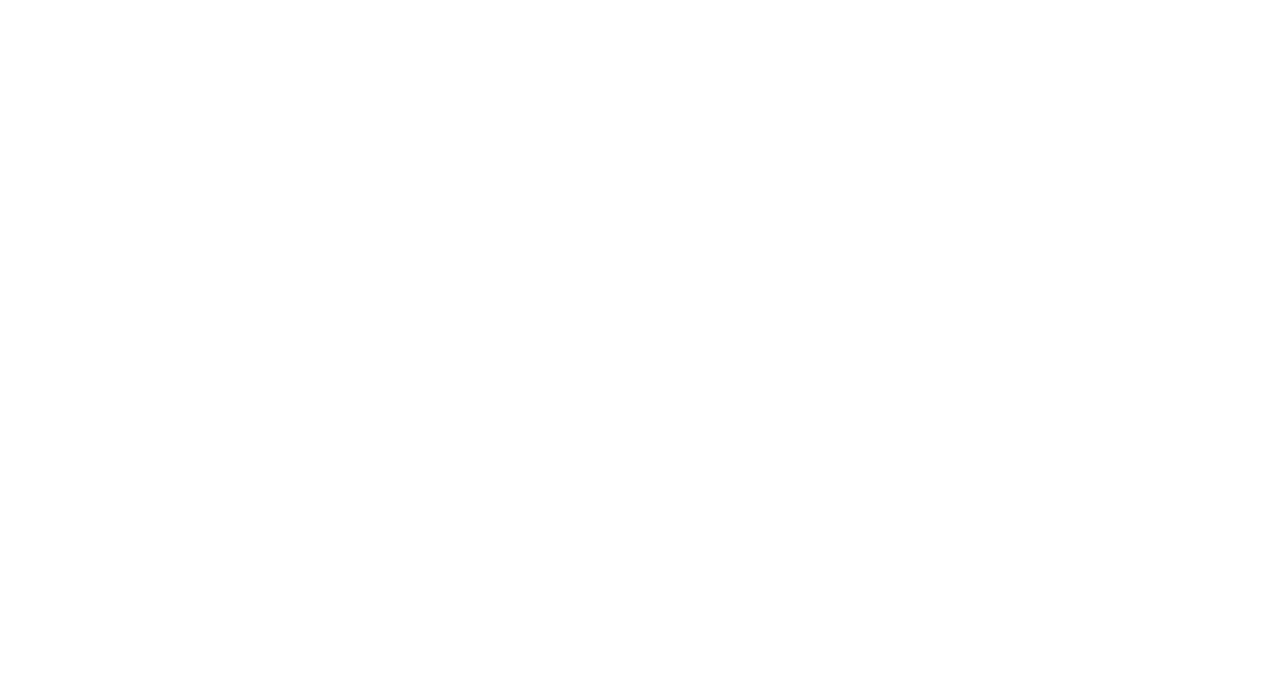
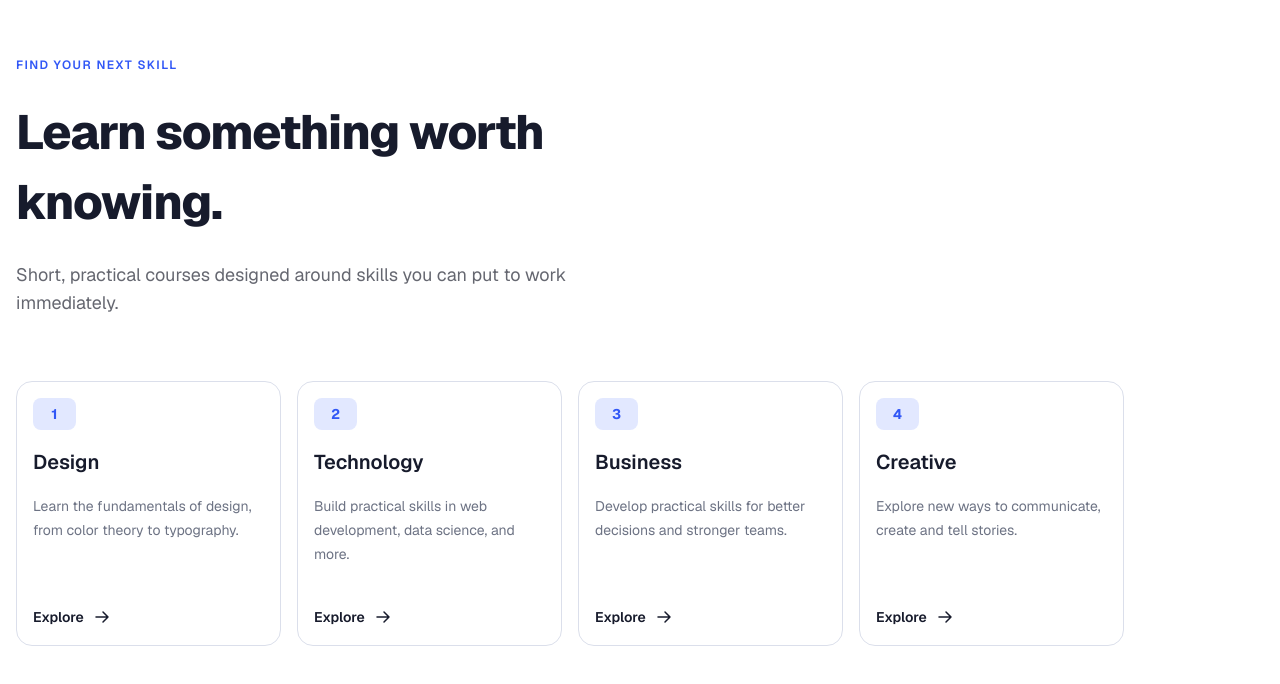
Before and after one commit to esthervbac/buzzvel-test, a Next.js app: page / in a window 1280 px wide. Shown: the part 880-1564 px from the top of the page. Before the commit the page ends 800 px from the top, so only its background shows below. Built offline with nearby package versions, Linux system fonts and the light colour scheme.

Commit message:
feat(): Added categories content and created card component

```diff
--- a/src/app/page.tsx
+++ b/src/app/page.tsx
@@ -1,5 +1,6 @@
 import { Header } from "@/components/Header";
-import { Hero } from "@/components/home/Hero";
+import { Categories } from "@/components/home/CategoriesContent";
+import { Hero } from "@/components/home/HeroContent";
 
 export default function Home() {
   return (
@@ -7,6 +8,7 @@ export default function Home() {
       <Header />
       <main className="flex flex-1 w-full flex-col items-center justify-center">
         <Hero />
+        <Categories />
       </main>
     </div>
   );
--- /dev/null
+++ b/src/components/home/Card.tsx
@@ -0,0 +1,39 @@
+import Link from "next/link";
+import Image from "next/image";
+
+interface Card {
+  number: string;
+  title: string;
+  text: string;
+  labelLink: string;
+  href: string;
+}
+
+export function Card({ number, title, text, labelLink, href }: Card) {
+  return (
+    <div className="flex flex-col w-90.5 min-h-65 sm:w-66.25 h-[227.19px] sm:h-[264.5px] sm:min-h-65 rounded-2xl items-start justify-start gap-4 pt-4 pb-4 pl-4 pr-4 border-[#DBDFEB] border">
+      <div className="w-10.75 h-8 rounded-lg bg-[#E2E8FF] flex items-center justify-center">
+        <span className="text-sm/6 font-bold text-[#3157F6] font-sans text-left">
+          {number}
+        </span>
+      </div>
+      <p className="text-[20px]/8 text-[#171B2C] font-semibold fonts-sans">
+        {title}
+      </p>
+      <p className="text-[14px]/6 text-[#6D7384] font-normal fonts-sans">
+        {text}
+      </p>
+      <div className="flex flex-row items-center justify-center gap-2 pt-2 mt-auto">
+        <Link
+          href={href}
+          className="flex flex-row items-center gap-2 group cursor-pointer"
+        >
+          <p className="text-[14px]/6 text-[#171B2C] font-semibold fonts-sans">
+            {labelLink}
+          </p>
+          <Image src="/arrow.svg" alt="Arrow" width={20} height={20} priority />
+        </Link>
+      </div>
+    </div>
+  );
+}
--- /dev/null
+++ b/src/components/home/CategoriesContent.tsx
@@ -0,0 +1,55 @@
+import { Card } from "@/components/home/Card";
+
+export function Categories() {
+  return (
+    <div className="flex flex-col w-full min-h-[calc(100vh-80px)] items-center justify-start bg-[#FFFFFF] dark:bg-black pt-4 lg:pt-24 pb-16 px-4">
+      <div className="flex flex-col text-left max-w-7xl w-full gap-12 pt-12">
+        <div className="flex text-left max-w-7xl w-full">
+          <div className="flex flex-col text-left max-w-xl gap-6">
+            <p className="text-[#3157F6] text-xs/4 font-sans font-semibold uppercase tracking-[1.44px]">
+              Find your next skill
+            </p>
+            <p className="text-[#171B2C] text-[32px]/9 sm:text-[48px] sm:leading-17.5 font-sans font-extrabold tracking-[-0.8px] sm:tracking-[-1.2px]">
+              <span className="whitespace-nowrap">Learn something worth</span>
+              <br /> knowing.
+            </p>
+            <p className="text-[#656770] text-[16px]/6.5 sm:text-[18px]/7 font-sans font-normal">
+              Short, practical courses designed around skills you can put to
+              work immediately.
+            </p>
+          </div>
+        </div>
+        <div className="flex flex-row flex-wrap items-center justify-start gap-4 pt-4 w-full">
+          <Card
+            number="1"
+            title="Design"
+            text="Learn the fundamentals of design, from color theory to typography."
+            labelLink="Explore"
+            href="#"
+          />
+          <Card
+            number="2"
+            title="Technology"
+            text="Build practical skills in web development, data science, and more."
+            labelLink="Explore"
+            href="#"
+          />
+          <Card
+            number="3"
+            title="Business"
+            text="Develop practical skills for better decisions and stronger teams."
+            labelLink="Explore"
+            href="#"
+          />
+          <Card
+            number="4"
+            title="Creative"
+            text="Explore new ways to communicate, create and tell stories."
+            labelLink="Explore"
+            href="#"
+          />
+        </div>
+      </div>
+    </div>
+  );
+}
--- a/src/components/home/Hero.tsx
+++ b/src/components/home/HeroContent.tsx
@@ -62,7 +62,7 @@ export function Hero() {
                 </span>
               </div>
             </div>
-            <div className="absolute top-80 sm:top-95 lg:top-100.75 -left-5 sm:left-[-44.8px] w-20 sm:w-26.5 h-20 sm:h-26.5 flex z-0 pointer-events-none">
+            <div className="absolute top-80 sm:top-82 lg:top-100.75 -left-5 sm:left-[-44.8px] w-20 sm:w-26.5 h-20 sm:h-26.5 flex z-0 pointer-events-none">
               <Image
                 src="/circulo.svg"
                 alt="Circulo"
```
Also changed, not shown: public/arrow.svg (added).
